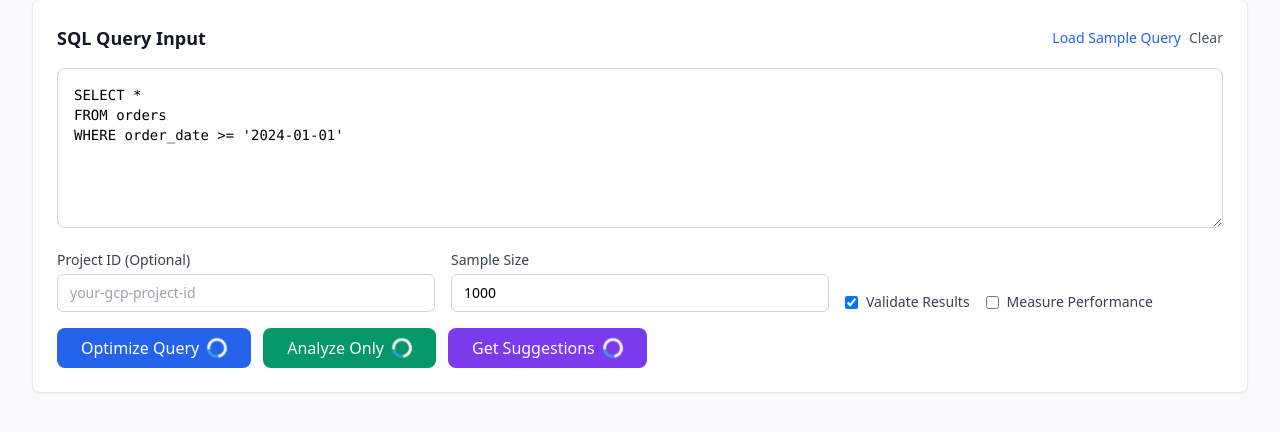
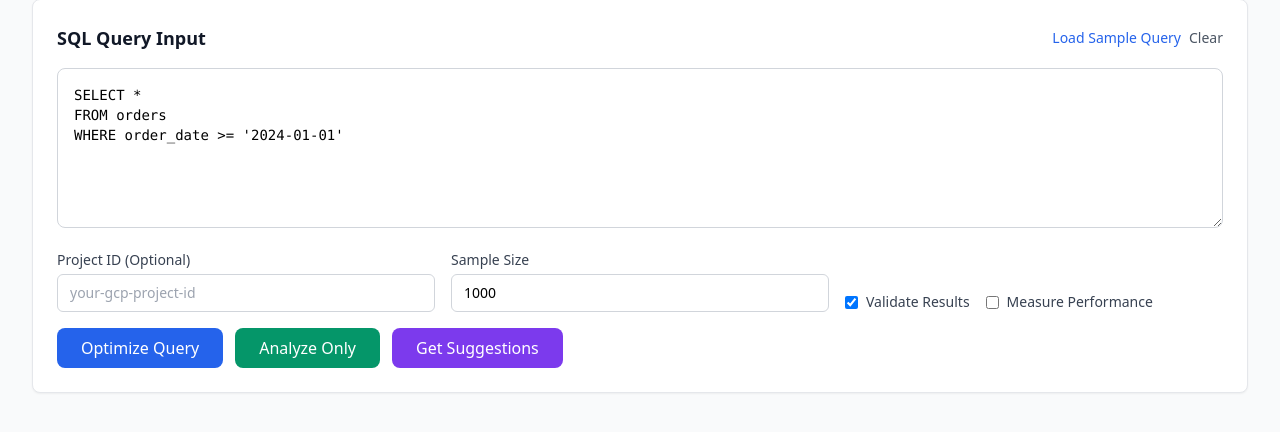
Before and after one commit to Sanket1815/BigQuery-Opt, a FastAPI app: page / in a window 1280 px wide. Shown: the part 98-530 px from the top of the page. Run offline with FastAPI, Linux system fonts and the light colour scheme; some libraries are stand-ins or nearby versions.

Commit message:
Fix loading spinners to show only when loading

```diff
--- a/src/api/templates/index.html
+++ b/src/api/templates/index.html
@@ -127,15 +127,15 @@ ORDER BY order_count DESC"
                 <div class="flex flex-wrap gap-3">
                     <button id="optimizeBtn" class="bg-blue-600 text-white px-6 py-2 rounded-lg hover:bg-blue-700 transition-colors flex items-center">
                         <span>Optimize Query</span>
-                        <div id="optimizeLoading" class="loading ml-2 hidden"></div>
+                        <div id="optimizeLoading" class="loading ml-2" style="display: none;"></div>
                     </button>
                     <button id="analyzeBtn" class="bg-green-600 text-white px-6 py-2 rounded-lg hover:bg-green-700 transition-colors flex items-center">
                         <span>Analyze Only</span>
-                        <div id="analyzeLoading" class="loading ml-2 hidden"></div>
+                        <div id="analyzeLoading" class="loading ml-2" style="display: none;"></div>
                     </button>
                     <button id="suggestionsBtn" class="bg-purple-600 text-white px-6 py-2 rounded-lg hover:bg-purple-700 transition-colors flex items-center">
                         <span>Get Suggestions</span>
-                        <div id="suggestionsLoading" class="loading ml-2 hidden"></div>
+                        <div id="suggestionsLoading" class="loading ml-2" style="display: none;"></div>
                     </button>
                 </div>
             </div>
@@ -263,12 +263,12 @@ HAVING COUNT(*) > 100`
 
         function showLoading(buttonId, loadingId) {
             document.getElementById(buttonId).disabled = true;
-            document.getElementById(loadingId).classList.remove('hidden');
+            document.getElementById(loadingId).style.display = 'inline-block';
         }
 
         function hideLoading(buttonId, loadingId) {
             document.getElementById(buttonId).disabled = false;
-            document.getElementById(loadingId).classList.add('hidden');
+            document.getElementById(loadingId).style.display = 'none';
         }
 
         function formatJSON(obj) {
```
